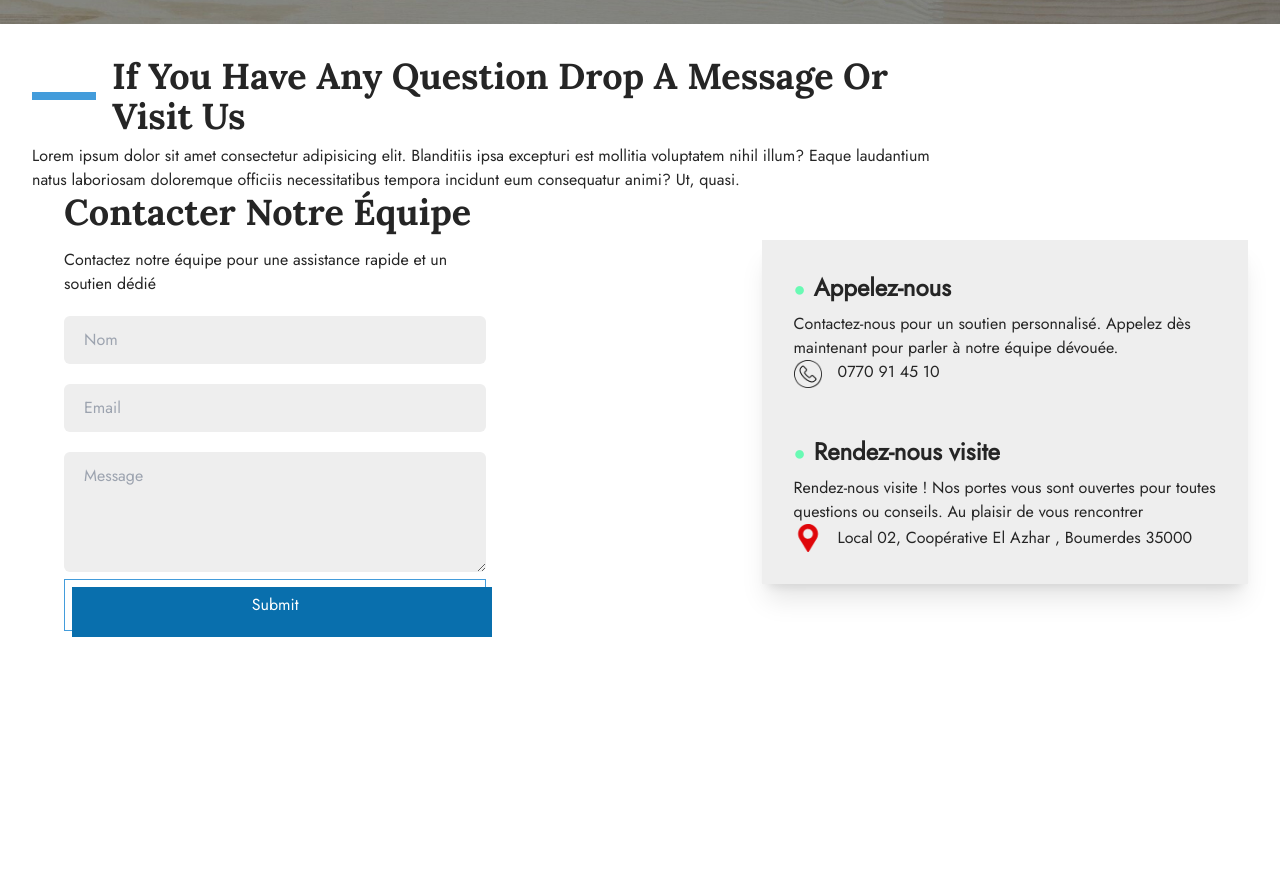
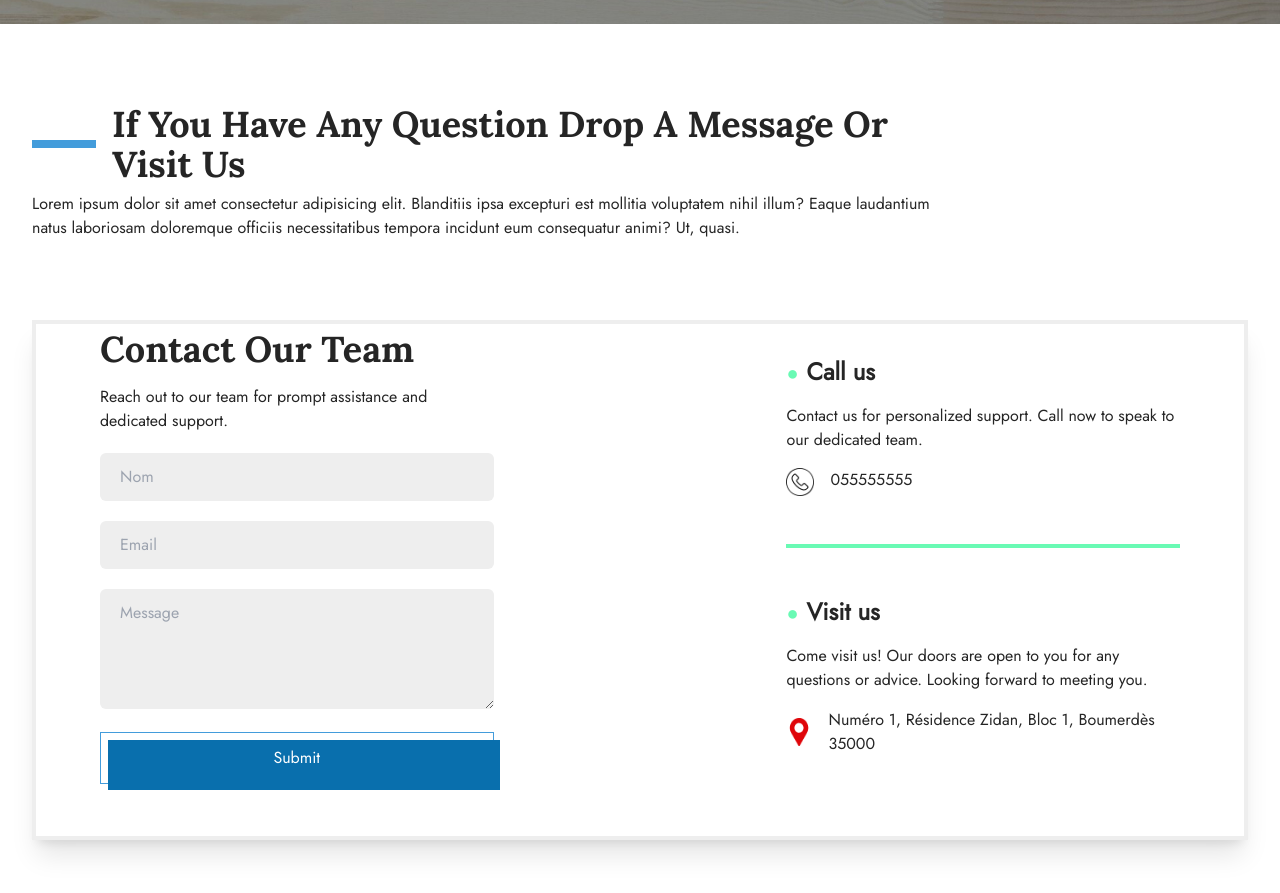
Before and after one commit to KamelMesbahi13/dzWorkAway, a React (Vite) app: page /Contactez-Nous in a window 1280 px wide. Shown: the part 739-1632 px from the top of the page. Built offline with nearby package versions, Linux system fonts and the light colour scheme.

Commit message:
Contact Us GetIn Touch Section

```diff
--- a/src/Components/ContactUs/GetInTouch/GetInTouch.jsx
+++ b/src/Components/ContactUs/GetInTouch/GetInTouch.jsx
@@ -6,19 +6,18 @@ import VisitUsImage from "../../../assets/Location.png";
 const data = [
   {
     id: 1,
-    Title: "Contacter Notre équipe",
+    Title: "Contact Our Team ",
     Paragraph:
-      "Contactez notre équipe pour une assistance rapide et un soutien dédié",
+      "Reach out to our team for prompt assistance and dedicated support.",
+    CallUs_Title: "Call us",
+    CallUs_paragraph:
+      "Contact us for personalized support. Call now to speak to our dedicated team.",
+    CallUs: "055555555",
 
-    CallUs_Title: "Appelez-nous",
-    CallUs_paragraph:
-      "Contactez-nous pour un soutien personnalisé. Appelez dès maintenant pour parler à notre équipe dévouée.",
-    CallUs: "0770 91 45 10 ",
-
-    VisitUs_Title: "Rendez-nous visite",
+    VisitUs_Title: "Visit us",
     VisitUs_paragraph:
-      "Rendez-nous visite ! Nos portes vous sont ouvertes pour toutes questions ou conseils. Au plaisir de vous rencontrer",
-    VisitUs: "Local 02, Coopérative El Azhar , Boumerdes 35000",
+      "Come visit us! Our doors are open to you for any questions or advice. Looking forward to meeting you.",
+    VisitUs: "Numéro 1, Résidence Zidan, Bloc 1, Boumerdès 35000",
   },
 ];
 
@@ -39,10 +38,10 @@ const GetInTouch = () => {
   const inputStyles = `w-full mt-5 rounded-md focus:outline-none bg-grey px-5 py-3`;
 
   return (
-    <div className="mt-8">
+    <div className="mt-12 md:mt-20">
       <div>
         <div>
-          <div className="w-3/4">
+          <div className="mt-8 mb-10 md:mt-12 md:mb-20 md:w-3/4">
             <div>
               <h1 className="relative mb-2 headingStyleLg">
                 If You Have Any Question Drop A Message Or Visit Us
@@ -59,6 +58,7 @@ const GetInTouch = () => {
               </p>
             </div>
           </div>
+          <div className="py-6 border-2 shadow-xl md:px-8 md:py-12 md:border-4 md:pt-0 border-grey">
             {data.map(
               ({
                 id,
@@ -74,7 +74,7 @@ const GetInTouch = () => {
                 return (
                   <div key={id}>
                     <div className="flex flex-col md:items-center md:justify-between md:flex-row">
-                    <div className="w-full px-8 md:w-[40%]">
+                      <div className="w-full px-4 md:px-8 md:w-[40%]">
                         <div>
                           <div className="mb-4">
                             <h1 className="mb-2">{Title}</h1>
@@ -87,7 +87,7 @@ const GetInTouch = () => {
                           target="_blank"
                           className="mb-8 text-center md:mb-0"
                           onSubmit={onSubmit}
-                        action="https://formsubmit.co/6395d8fc7fae129f685568c077ef27b9"
+                          action=""
                           method="POST"
                         >
                           <input
@@ -113,7 +113,8 @@ const GetInTouch = () => {
                             className={inputStyles}
                             {...register("email", {
                               required: true,
-                            pattern: /^[A-Z0-9._%+-]+@[A-Z0-9.-]+\.[A-Z]{2,}$/i,
+                              pattern:
+                                /^[A-Z0-9._%+-]+@[A-Z0-9.-]+\.[A-Z]{2,}$/i,
                             })}
                           />
                           {errors.email && (
@@ -143,11 +144,13 @@ const GetInTouch = () => {
                             </p>
                           )}
                           <div>
-                          <button className="w-full buttonCust">Submit</button>
+                            <button className="w-full mt-4 buttonCust">
+                              Submit
+                            </button>
                           </div>
                         </form>
                       </div>
-                    <div className="w-full md:w-[40%] bg-grey p-8 shadow-xl">
+                      <div className="w-full md:w-[40%] p-8">
                         <div>
                           <div>
                             <div>
@@ -158,12 +161,12 @@ const GetInTouch = () => {
                                 {CallUs_Title}
                               </h6>
                             </div>
-                          <div>
+                            <div className="my-4">
                               <p>{CallUs_paragraph}</p>
                             </div>
                             <div className="flex items-center">
-                            <div className="mr-4">
-                              <a href="tel:+213770914510" className="flex">
+                              <div className="mr-2">
+                                <a href="tel:+2135555555" className="flex">
                                   <LazyLoadImage
                                     className="w-7 h-7"
                                     src={CallUsImage}
@@ -175,7 +178,8 @@ const GetInTouch = () => {
                             </div>
                           </div>
                         </div>
-                      <div className="mt-12">
+                        <div className="w-full h-1 my-12 bg-secondColor"></div>
+                        <div className="">
                           <div>
                             <h6>
                               <span className="mr-2 text-xl text-secondColor">
@@ -184,7 +188,7 @@ const GetInTouch = () => {
                               {VisitUs_Title}
                             </h6>
                           </div>
-                        <div>
+                          <div className="my-4">
                             <p>{VisitUs_paragraph}</p>
                           </div>
                           <div className="flex items-center">
@@ -207,6 +211,7 @@ const GetInTouch = () => {
           </div>
         </div>
       </div>
+    </div>
   );
 };
 
```
Lines whose indentation alone changed are shown as unchanged.
